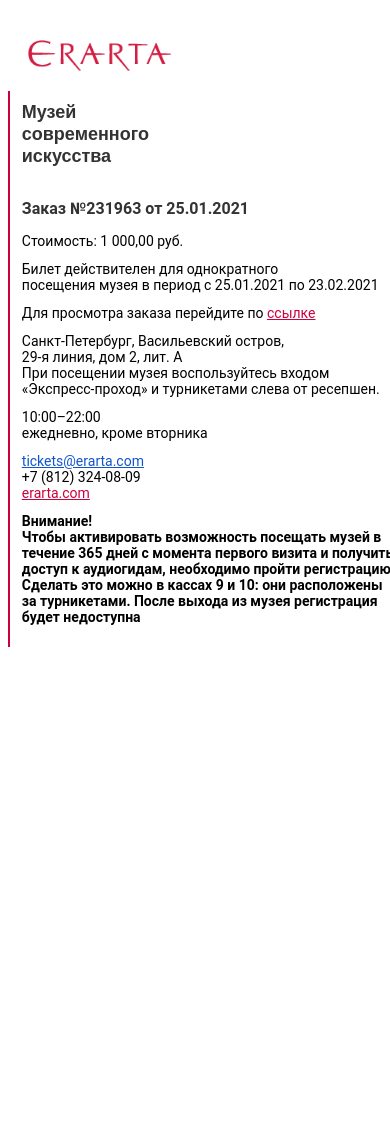
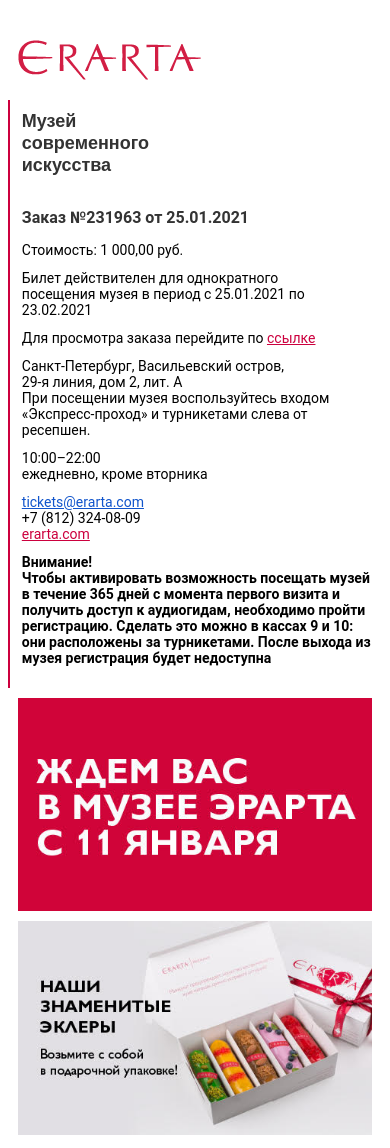
Before and after one commit to randominical/erarta_email, a plain HTML site: page index.html in a window 390 px wide. Before the commit the page ends 844 px from the top, so only its background shows below. Drawn offline with Linux system fonts and the light colour scheme.

Commit message:
адаптив для маленьких экранов

```diff
--- a/index.html
+++ b/index.html
@@ -25,9 +25,24 @@
     <![endif]-->
     <style type="text/css">
         @media screen and (max-width: 766px) {
+            .two-col .column div {
+                padding-left: 10px !important;
+                padding-right: 10px !important;
+            }
             .two-col .column,
             .two-col img {
                 max-width: 100% !important;
+            }
+        }
+        @media screen and (min-width: 767px) {
+            .two-col .column {
+                max-width: 50% !important;
+            }
+            .main .logo {
+                max-width: 32% !important;
+            }
+            .main .text {
+                max-width: 61% !important;
             }
         }
     </style>
@@ -47,21 +62,22 @@
                             <!--[if mso]>
                             <table role="presentation" width="100%" border="0" cellpadding="0" cellspacing="0" style="margin:0;padding:0;">
                             <tr>
-                            <td style="width:183px;padding-top:20px;padding-right:20px;padding-bottom:20px;padding-left:20px;text-align:center;" valign="top">
+                            <td style="width:213px;padding-top:20px;padding-right:20px;padding-bottom:20px;padding-left:10px;text-align:center;" valign="top">
                             <![endif]-->
-                            <div class="logo" style="width:100%;max-width:183px;display:inline-block;vertical-align:top;">
-                                <div style="padding-top:20px;padding-right:20px;padding-bottom:20px;padding-left:20px;font-family:Arial,sans-serif;font-size:14px;line-height:18px;">
+                            <div class="logo" style="width:100%;max-width:213px;display:inline-block;vertical-align:top;">
+                                <div style="padding-top:20px;padding-right:20px;padding-bottom:20px;padding-left:10px;font-family:Arial,sans-serif;font-size:14px;line-height:18px;">
                                     <img src="images/logo.png" width="183" alt="" border="0" style="display:block;width:100%; max-width:183px;height:auto;"/>
                                 </div>
                             </div>
                             <!--[if mso]>
                             </td>
-                            <td style="width:433px;padding-top:10px;padding-right:10px;padding-bottom:10px;padding-left:12px;text-align:left;border-left:2px solid #cc003e;" valign="middle">
+                            <td style="width:403px;padding-top:10px;padding-right:10px;padding-bottom:10px;padding-left:12px;text-align:left;border-left:2px solid #cc003e;" valign="middle">
                             <![endif]-->
-                            <div class="text" style="width:100%;max-width:433px;display:inline-block;vertical-align:middle;text-align:left;padding-top:10px;padding-right:10px;padding-bottom:10px;padding-left:12px;border-left:2px solid #cc003e;">
+                            <div class="text" style="width:100%;max-width:403px;display:inline-block;vertical-align:middle;">
+                                <div style="text-align:left;padding-top:10px;padding-right:10px;padding-bottom:10px;padding-left:12px;border-left:2px solid #cc003e;">
                                     <h1 style="margin-top:0;margin-right:0;margin-bottom:32px;margin-left:0;font-family:Arial,sans-serif;font-size:18px;line-height:22px;color:#333333">Музей<br>
-                                    современного<br>
-                                    искусства</h1>
+                                        современного<br>
+                                        искусства</h1>
                                     <h2 style="margin-top:14px;margin-right:0;margin-bottom:14px;margin-left:0;font-family: Roboto,RobotoDraft,Helvetica,Arial,sans-serif;font-size:16px;line-height:20px;color:#333333">Заказ №231963 от 25.01.2021</h2>
                                     <p style="margin-top:12px;margin-right:0;margin-bottom:12px;margin-left:0;font-family: Roboto,RobotoDraft,Helvetica,Arial,sans-serif;font-size:14px;line-height:16px;color:#000000">Стоимость: 1 000,00 руб.</p>
                                     <p style="margin-top:12px;margin-right:0;margin-bottom:12px;margin-left:0;font-family: Roboto,RobotoDraft,Helvetica,Arial,sans-serif;font-size:14px;line-height:16px;color:#000000">Билет действителен для однократного<br>
@@ -77,6 +93,7 @@
                                     <a href="https://www.erarta.com/" target="_blank" style="color:#cc003e;text-decoration:underline;">erarta.com</a></p>
                                     <p style="margin-top:12px;margin-right:0;margin-bottom:12px;margin-left:0;font-family: Roboto,RobotoDraft,Helvetica,Arial,sans-serif;font-size:14px;line-height:16px;color:#000000;font-weight: bold;">Внимание!<br>
                                     Чтобы активировать возможность посещать музей в течение 365 дней с момента первого визита и получить доступ к аудиогидам, необходимо пройти регистрацию. Сделать это можно в кассах 9 и 10: они расположены за турникетами. После выхода из музея регистрация будет недоступна</p>
+                                </div>
                             </div>
                             <!--[if mso]>
                             </td>
@@ -85,7 +102,36 @@
                             <![endif]-->
                         </div>
                         <div class="spacer" aria-hidden="true" style="line-height:10px;height:10px;mso-line-height-rule:exactly;">&nbsp;</div>
-
+                        <div class="two-col" style="text-align:center;font-size:0;">
+                            <!--[if mso]>
+                            <table role="presentation" width="100%" border="0" cellpadding="0" cellspacing="0" style="margin:0;padding-top:0;padding-right:0px;padding-bottom:0;padding-left:0px;">
+                            <tr>
+                            <td style="width:50%;padding-top:0;padding-right:0;padding-bottom:0;padding-left:0px;margin-bottom:10px;" valign="middle">
+                            <![endif]-->
+                            <div class="column" style="width:100%;max-width:330px;display:inline-block;vertical-align:middle;margin-bottom:10px;">
+                                <div style="padding-top:0;padding-right:0;padding-bottom:0;padding-left:10px;">
+                                    <a href="https://www.erarta.com/ru/visit/membership/" target="_blank" width="100%" style="color:#cc003e;text-decoration:none;padding: 0;">
+                                        <img src="images/welcome.jpg" width="330" alt="ждём вас  музее" border="0" style="display:block;width:100%; max-width:330px;height:auto;"/>
+                                    </a>
+                                </div>
+                            </div>
+                            <!--[if mso]>
+                            </td>
+                            <td style="width:50%;padding-top:0;padding-right:0;padding-bottom:0;padding-left:0px;margin-bottom:10px;" valign="middle">
+                            <![endif]-->
+                            <div class="column" style="width:100%;max-width:330px;display:inline-block;vertical-align:middle;margin-bottom:10px;">
+                                <div style="padding-top:0;padding-right:10px;padding-bottom:0;padding-left:0;">
+                                    <a href="https://restaurant.erarta.com/ru/" target="_blank" width="100%" style="color:#cc003e;text-decoration:none;padding: 0;">
+                                        <img src="images/cafe.jpg" width="330" alt="ресторан эрарта" border="0" style="display:block;width:100%; max-width:330px;height:auto;"/>
+                                    </a>
+                                </div>
+                            </div>
+                            <!--[if mso]>
+                            </td>
+                            </tr>
+                            </table>
+                            <![endif]-->
+                        </div>
                     </div>
                     <!--[if mso]>
                     </td>
```
